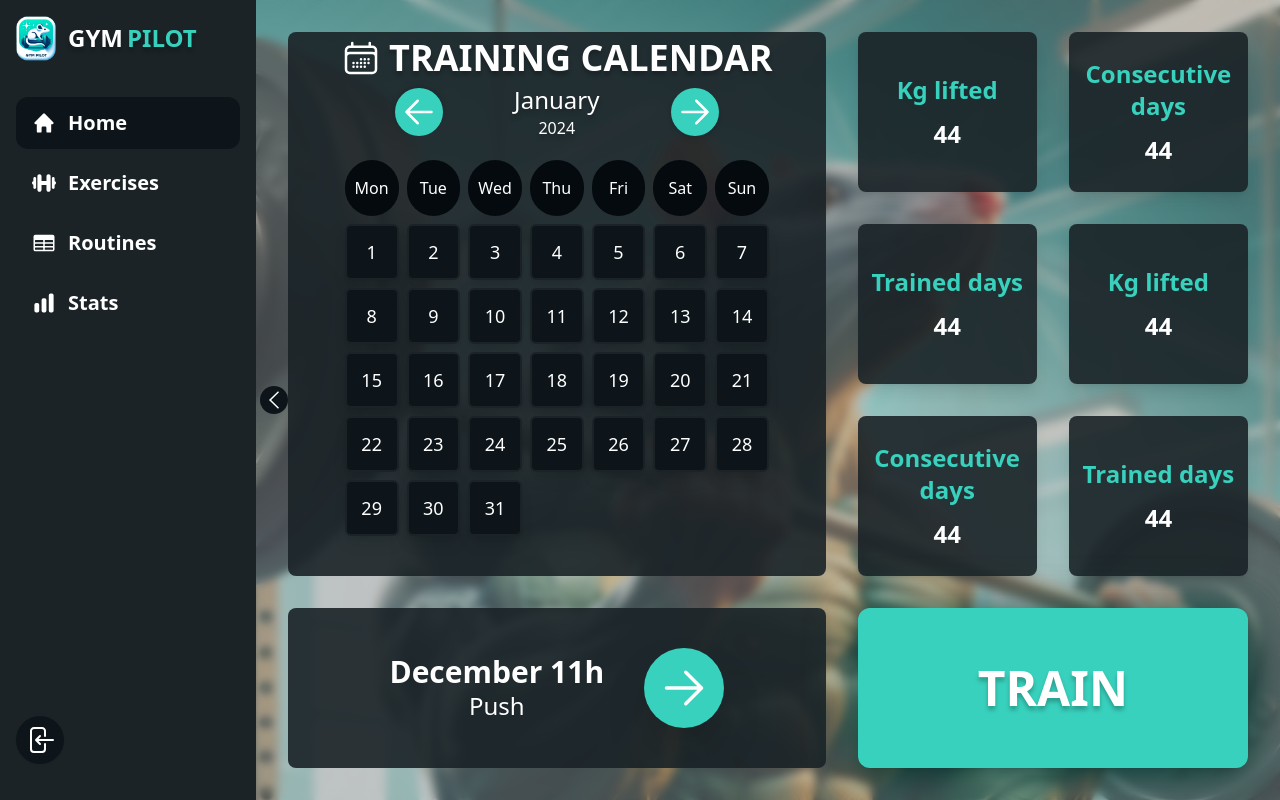
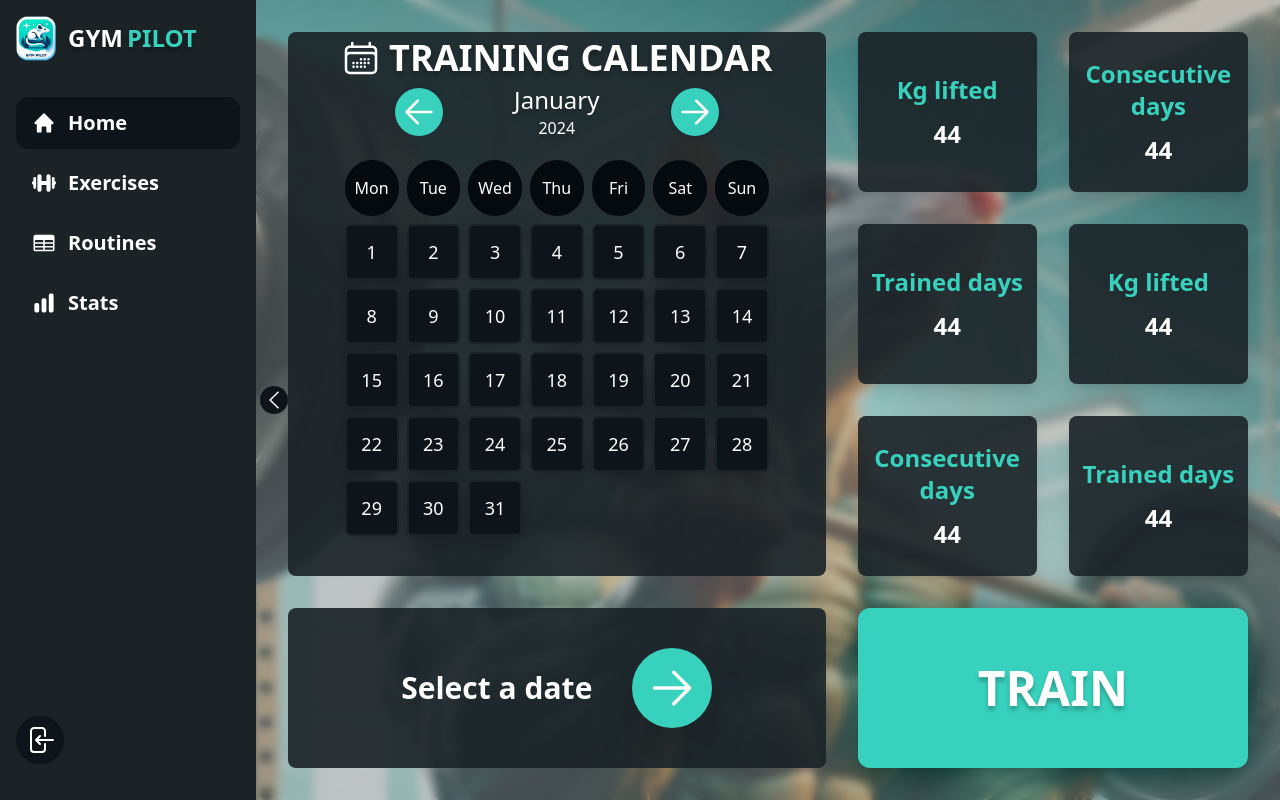
Before and after one commit to DanielinR/GymPilot, a Next.js app in the folder frontend/gympilot-next/: page / in a window 1280 px wide. Built offline with nearby package versions, Linux system fonts and the light colour scheme; no server answers.

Commit message:
develop day info Home page

```diff
--- a/frontend/gympilot-next/src/app/(app)/page.tsx
+++ b/frontend/gympilot-next/src/app/(app)/page.tsx
@@ -1,10 +1,15 @@
+"use client";
+
 import DayInfo from "@/components/Home/DayInfo";
 import InfoCard from "@/components/Home/InfoCard";
 import Calendar from "@/components/calendar/Calendar";
 import CalendarIcon from "@/components/svg/CalendarIcon";
 import Link from "next/link";
+import { useState } from "react";
+import { SimpleDate } from "@/libs/utils";
 
 export default function Home() {
+  const [selectedDate, setSelectedDate] = useState<SimpleDate>();
   return (
     <div className="grid grid-rows-[7fr_2fr_3fr] lg:grid-rows-4 lg:grid-cols-[3fr_1fr_1fr] h-full w-full gap-8 p-8">
       <div className="lg:row-start-1 lg:row-end-4 bg-neutral-500 rounded-lg flex items-center justify-center flex-col bg-opacity-90">
@@ -14,7 +19,7 @@ export default function Home() {
             TRAINING CALENDAR
           </h2>
         </div>
-        <Calendar />
+        <Calendar setSelectedDate={setSelectedDate}/>
       </div>
       <InfoCard tittle="Kg lifted" info="44"></InfoCard>
       <InfoCard tittle="Consecutive days" info="44"></InfoCard>
@@ -22,7 +27,7 @@ export default function Home() {
       <InfoCard tittle="Kg lifted" info="44"></InfoCard>
       <InfoCard tittle="Consecutive days" info="44"></InfoCard>
       <InfoCard tittle="Trained days" info="44"></InfoCard>
-      <DayInfo></DayInfo>
+      <DayInfo date={selectedDate}></DayInfo>
       <Link href={"/createTraining"} className="shadowText bg-brand-500 hover:bg-brand-700 flex items-center justify-center py-5 px-8 rounded-xl text-center text-white text-4xl lg:text-5xl font-extrabold shadow-lg shadow-brand lg:col-start-2 lg:col-end-4 lg:m-0 lg:mb-0 mb-10 m-8">
         <h2>TRAIN</h2>
       </Link>
--- a/frontend/gympilot-next/src/components/Home/DayInfo.tsx
+++ b/frontend/gympilot-next/src/components/Home/DayInfo.tsx
@@ -1,13 +1,34 @@
 import ArrowIcon from "@/components/svg/ArrowIcon";
+import { getJsonFromAPI, setTraining } from "@/libs/data";
+import { SimpleDate, filterJsonEquals, formatWithZeros } from "@/libs/utils";
+import { monthNames } from "@/libs/utils";
+import { useEffect, useState } from "react";
 
-export default function DayInfo() {
+export default function DayInfo({date}:{date?:SimpleDate}) {
+  const [trainings, setTrainings] = useState()
+  const [trainingTemplate, setTrainingTemplate] = useState()
+  useEffect(()=>{
+    async function updateData() {
+      const data = await getJsonFromAPI("/trainings")
+      setTrainings(data)
+    }
+    updateData()
+  },[])
+  useEffect(()=>{
+    async function updateTrainingTemplate() {
+      if(!date || !trainings){return}
+      let newTraining = filterJsonEquals(trainings, [{key: "date",value:`${date.year}-${formatWithZeros(date.month, 2)}-${formatWithZeros(date.day, 2)}`}])[0]
+      newTraining ? setTrainingTemplate(newTraining["trainingTemplate"]) : setTrainingTemplate(undefined)
+    }
+    updateTrainingTemplate()
+  },[date, trainings])
   return (
     <div className="bg-neutral-500 rounded-lg bg-opacity-90 flex items-center justify-center gap-10 text-white">
       <div className="flex flex-col items-center justify-center">
         <span className="flex items-center justify-center text-2xl md:text-3xl font-bold rounded-tl-xl w-full">
-          December 11h
+          {date ? monthNames[date.month - 1] + " - " + date.day : "Select a date"}
         </span>
-        <span className="flex items-center justify-center text-xl md:text-2xl">Push</span>
+        <span className="flex items-center justify-center text-xl md:text-2xl">{date ? (trainingTemplate ? trainingTemplate : "No training") : ""}</span>
       </div>
       <button className="bg-brand-500 hover:bg-brand-700 rounded-full flex items-center justify-center shadow-2xl p-3">
         <ArrowIcon className="h-10 w-10 md:w-14 md:h-14 text-white"></ArrowIcon>
--- a/frontend/gympilot-next/src/components/calendar/Calendar-day.tsx
+++ b/frontend/gympilot-next/src/components/calendar/Calendar-day.tsx
@@ -1,11 +1,12 @@
 
-function CalendarDay({ day, trained = false, exist = false }: { day: number, trained?: boolean, exist?: boolean }) {
+function CalendarDay({ day, trained = false, exist = false, selectDay = () => {} }: { day: number, trained?: boolean, exist?: boolean, selectDay?:Function }) {
     let background: string;
     background = trained ? "bg-brand-500" : "bg-neutral-700";
     return (
-        <div className={(exist ? background : "bg-neutral-700") + " text-center flex items-center justify-center rounded-md border-2 border-neutral-500 shadow-lg"}>
+        <button onClick={() => {selectDay(day)}}
+        className={(exist ? background : "bg-neutral-700") + " text-center flex items-center justify-center rounded-md border-2 border-neutral-500 shadow-lg"}>
             <p className={`${trained ? "text-brand-900" : ""} flex items-center justify-center text-center text-lg font-normal`}>{exist ? day : ""}</p>
-        </div>
+        </button>
     )
 }
 
--- a/frontend/gympilot-next/src/components/calendar/Calendar.tsx
+++ b/frontend/gympilot-next/src/components/calendar/Calendar.tsx
@@ -1,17 +1,16 @@
 "use client";
 
 import React, { useState, useEffect} from 'react';
-import Image from 'next/image';
+import { monthNames } from '@/libs/utils';
 import CalendarDay from "./Calendar-day"
 import { calculateDaysInMonth } from '@/libs/utils'; "../libs/utils"
 import { getMonthTrainings } from '@/libs/data';
 import ArrowIcon from '../svg/ArrowIcon';
 
-function Calendar() {
+function Calendar({setSelectedDate = ()=>{}}:{setSelectedDate?:Function}) {
   const [currentMonth, setCurrentMonth] = useState(new Date().getMonth() + 1);
   const [currentYear, setCurrentYear] = useState(new Date().getFullYear());
   const [daysInMonth, setdaysInMonth] = useState(0);
-  const monthNames = ["January", "February", "March", "April", "May", "June","July", "August", "September", "October", "November", "December"];
   const dayNames = ["Mon", "Tue", "Wed", "Thu", "Fri", "Sat", "Sun"]
   const [trainedDays, setTrainedDays] = useState<number[]>([])
 
@@ -28,6 +27,9 @@ function Calendar() {
     if(month == 13){month = 1; setCurrentYear(currentYear + 1)};
     if(month == 0){month = 12; setCurrentYear(currentYear - 1)};
     setCurrentMonth(month);
+  }
+  function selectDay(day:number) {
+    setSelectedDate({day: day, month: currentMonth, year: currentYear})
   }
 
   return (
@@ -56,6 +58,7 @@ function Calendar() {
                   day={index + 1}
                   trained={trainedDays ? trainedDays.includes(index + 1) : false}
                   exist={index < daysInMonth}
+                  selectDay={selectDay}
               />
           ))}
       </div>
--- a/frontend/gympilot-next/src/libs/utils.ts
+++ b/frontend/gympilot-next/src/libs/utils.ts
@@ -1,41 +1,49 @@
 export function calculateDaysInMonth(month: number, year: number) {
   return new Date(year, month, 0).getDate();
-};
+}
 
-export function filterJsonEquals(json: any,filters?:{key:string, value:string}[]) {
-  if (!filters) return json
+export function filterJsonEquals(
+  json: any,
+  filters?: { key: string; value: string }[]
+) {
+  if (!filters) return json;
+  for (var i = 0; i < filters.length; i++) {
+    json = json.filter(
+      (item: any) =>
+        item[filters[i].key].toLowerCase() == filters[i].value.toLowerCase()
+    );
+  }
+  return json;
+}
+
+export function filterJsonIncludes(
+  json: any,
+  filters?: { key: string; value: string }[]
+) {
+  if (!filters) return json;
   for (var i = 0; i < filters.length; i++) {
     json = json.filter((item: any) =>
-      item[filters[i].key].toLowerCase() == (filters[i].value.toLowerCase())
+      item[filters[i].key]
+        .toLowerCase()
+        .includes(filters[i].value.toLowerCase())
     );
   }
-  return json
-};
-
-
-export function filterJsonIncludes(json: any,filters?:{key:string, value:string}[]) {
-  if (!filters) return json
-  for (var i = 0; i < filters.length; i++) {
-    json = json.filter((item: any) =>
-    item[filters[i].key].toLowerCase().includes(filters[i].value.toLowerCase())
-    );
+  return json;
 }
-  return json
-};
 
 export enum phases {
   TrainingTemplates,
   WatchActualTraining,
   Exercises,
   Sets,
-};
+}
 
 export type Set = {
   reps: number;
   weight: number;
 };
 export type ExerciseTrain = {
-  exercise: Exercise,
+  exercise: Exercise;
   sets: Set[];
 };
 
@@ -48,14 +56,39 @@ export type Exercise = {
 };
 
 export type Template = {
-  id: number,
+  id: number;
   name: string;
 };
+
+export type SimpleDate = {
+  day: number;
+  month: number;
+  year: number;
+};
+
+export const monthNames = [
+  "January",
+  "February",
+  "March",
+  "April",
+  "May",
+  "June",
+  "July",
+  "August",
+  "September",
+  "October",
+  "November",
+  "December",
+];
 
 export const isMediumScreenOrLarger = () => {
   return window.innerWidth >= 768;
 };
 
-export function getIconsList():string[]{
-  return ["benchpress.png","deathlift.png","pullup.png"]
+export function getIconsList(): string[] {
+  return ["benchpress.png", "deathlift.png", "pullup.png"];
 }
+
+export function formatWithZeros(number:number, digits:number) {
+  return number.toString().padStart(digits,'0')
+}
```
Also changed, not shown: 1 other file (tests, documents, lock files or other folders). Lines whose indentation alone changed are shown as unchanged.
